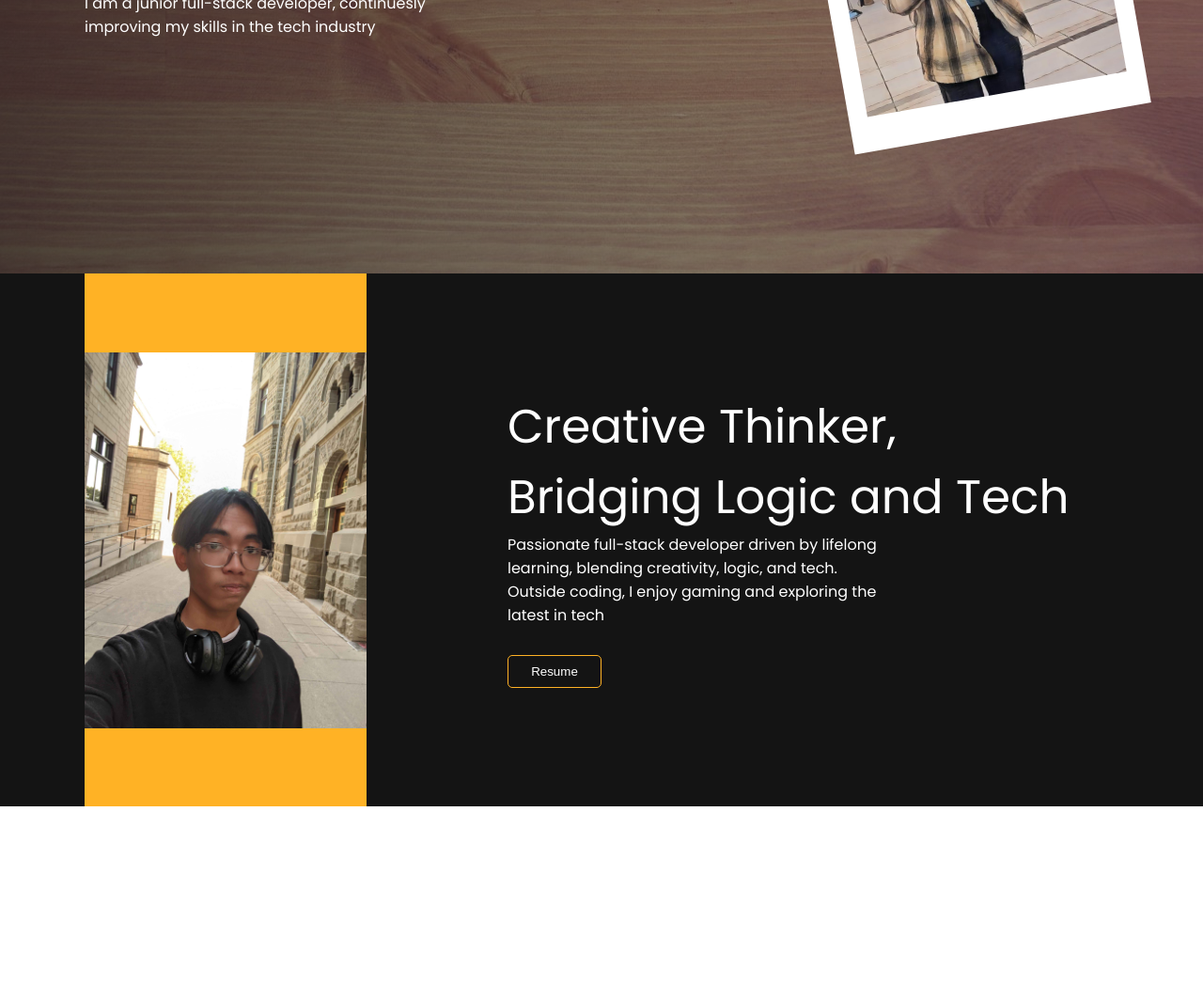
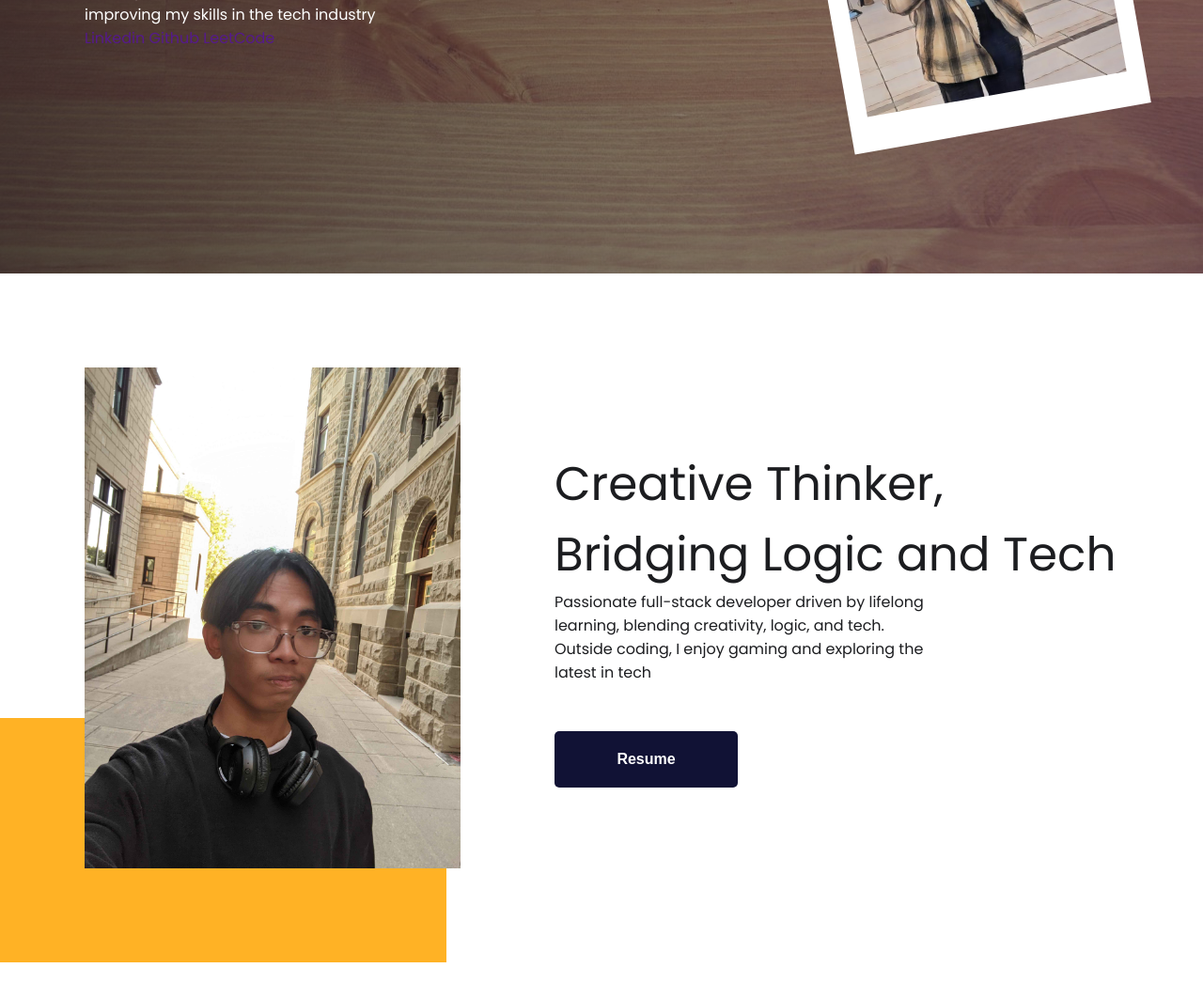
Before and after one commit to CreefordSanchez/my-own-website, a website: page index.html in a window 1280 px wide. Shown: the part 509-1572 px from the top of the page at 94% size. Drawn offline with Linux system fonts and the light colour scheme.

Commit message:
update-about0me

```diff
--- a/assets/css/data/utility.css
+++ b/assets/css/data/utility.css
@@ -1,13 +1,13 @@
 @charset "utf-8";
 
 :root {
-  --app-black: #020304;
+  --app-black: #1c1d20;
   --app-white: #fff;
   --app-orange: #ffb225;
 }
 
 .section-space {
-  padding: 80px 0;
+  padding: 100px 0;
 }
 
 .container {
--- a/assets/css/style.css
+++ b/assets/css/style.css
@@ -84,25 +84,21 @@ nav ul {
 
 /* About me */
 .about-me {
-  background-color: #141414;
-  color: var(--app-white);
+  background-color: var(--app-white);
+  color: var(--app-black);
+  position: relative;
 
   .container {
     display: flex;
     align-items: center;
-    gap: 150px;
+    gap: 100px;
+    position: relative;
+    z-index: 1;
   }
 
-}
-
-.about-pic-box {
-  background-color: var(--app-orange);
-  height: 567px;
-  display: flex;
-  align-items: center;
 
   img {
-    width: 300px;
+    width: 400px;
   }
 }
 
@@ -111,11 +107,20 @@ nav ul {
 }
 
 .resume-btn {
-  width: 100px;
-  height: 35px;
-  background-color: #141414;
-  border: 1px solid var(--app-orange);
+  width: 195px;
+  height: 60px;
+  background-color: #111235;
   color: var(--app-white);
-  margin-top: 30px;
+  margin-top: 50px;
   border-radius: 5px;
+  font-size: 16px;
+  font-weight: 600;
 }
+
+.square {
+  height: 260px;
+  width: 475px;
+  background-color: var(--app-orange);
+  position: absolute;
+  bottom: 0;
+}
--- a/index.html
+++ b/index.html
@@ -36,6 +36,13 @@
             I am a junior full-stack developer, continuesly
             <span class="break">improving my skills in the tech industry</span>
           </p>
+          <div class="media-links">
+            <ul>
+              <li><a href="">Linkedin</a></li>
+              <li><a href="">Github</a></li>
+              <li><a href="">LeetCode</a></li>
+            </ul>
+          </div>
         </div>
         <div class="hero-img-box">
           <img src="./assets/img/cartoon-me.jpg" alt="">
@@ -45,11 +52,9 @@
       <div class="hero-overlay"></div>
     </section>
 
-    <section class="about-me">
+    <section class="about-me section-space">
       <div class="container">
-        <div class="about-pic-box section-space">
-          <img src="./assets/img/about-me-pic.jpg" alt="">
-        </div>
+        <img src="./assets/img/about-me-pic.jpg" alt="">
         <div class="about-headline">
           <h2 class="section-title-size">
             Creative Thinker, <span class="break">Bridging Logic and Tech</span>
@@ -62,6 +67,7 @@
           <button class="resume-btn">Resume</button>
         </div>
       </div>
+      <div class="square"></div>
     </section>
     <br>
     <br>
```
